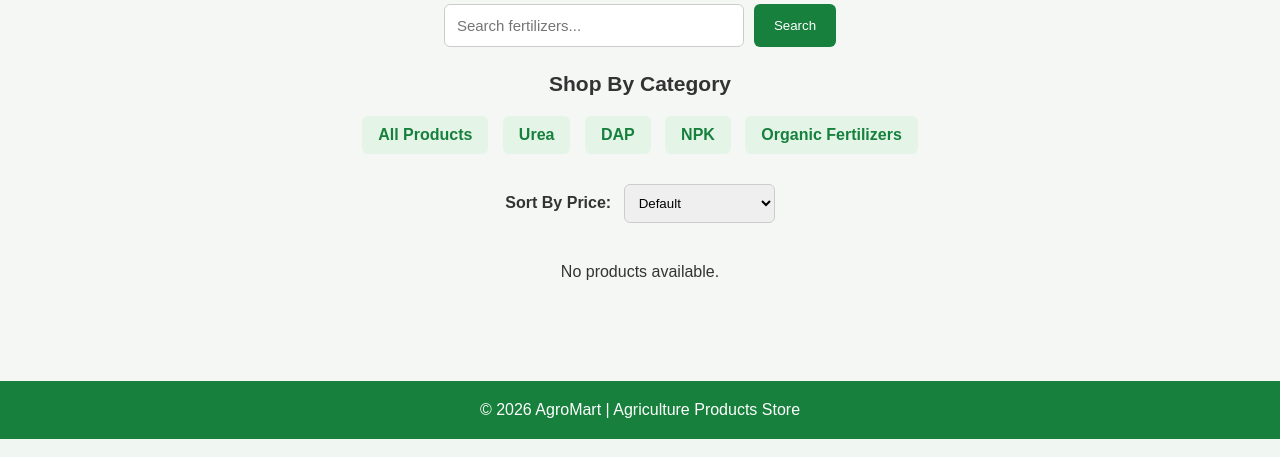
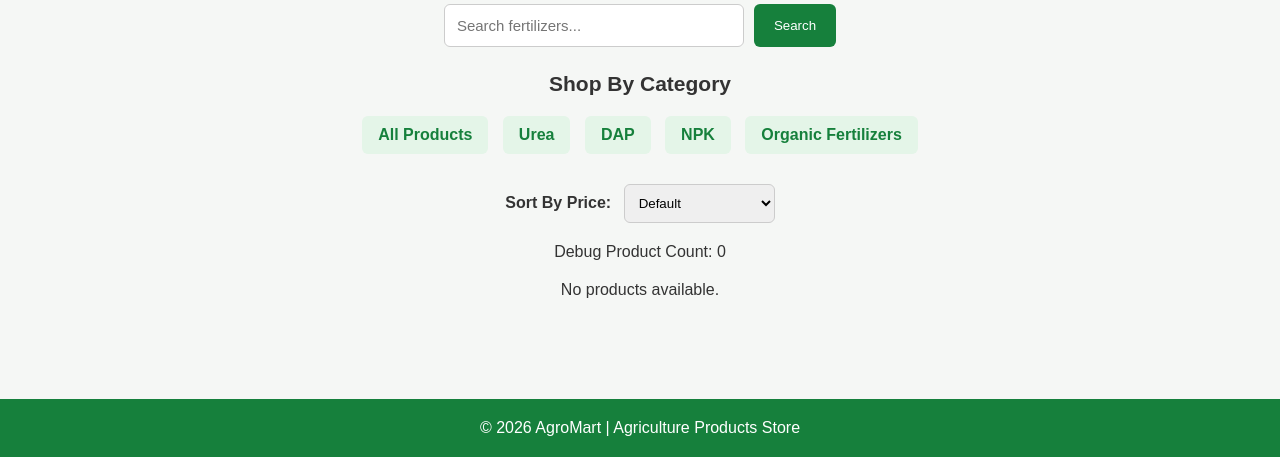
Before and after one commit to kandrayavenkatesh/Agromart, a Django app: page / in a window 1280 px wide. Shown: the part 516-973 px from the top of the page. Run offline with Django 5.2, Linux system fonts and the light colour scheme; data that the repository does not hold is empty.

Commit message:
Chech homepage product context

```diff
--- a/templates/home.html
+++ b/templates/home.html
@@ -122,6 +122,7 @@
         </form>
 
 
+        <p>Debug Product Count: {{ products|length }}</p>
         <!-- PRODUCT CARDS -->
 
         <div class="product-container">
```
